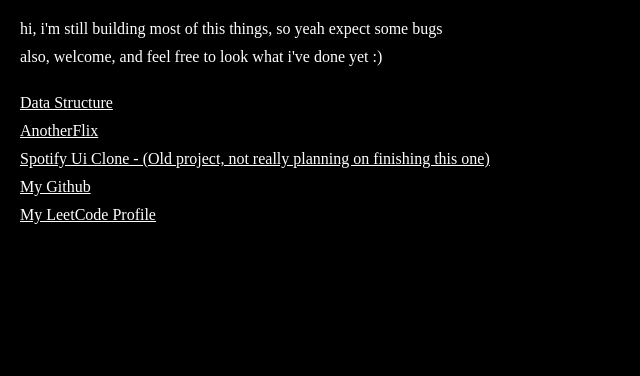
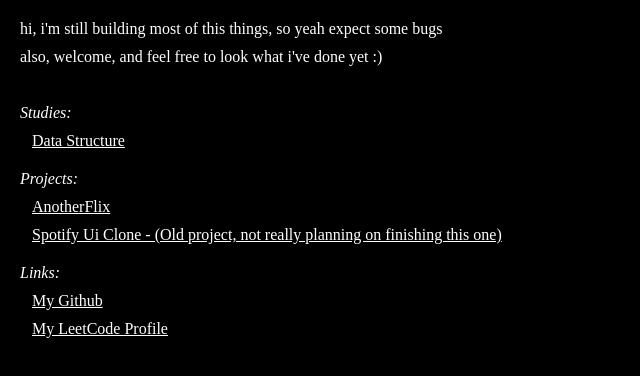
Before and after one commit to GuztaJF-DS/portfolio, a Next.js app: page / in a window 1280 px wide. Shown: the top 376 px of the page, without its empty margins (0-640 px from the left). Built offline with nearby package versions, Linux system fonts and the light colour scheme.

Commit message:
feat: organized the main menu

```diff
--- a/src/pages/index.tsx
+++ b/src/pages/index.tsx
@@ -1,10 +1,20 @@
 import React from 'react'
 import Link from 'next/link';
+import Styled from 'styled-components';
+
+const MainContainer = Styled.main`
+  .Link {
+    margin-left:12px;
+  }
+  i {
+      margin-top:10px;
+  }
+`;
 
 export default function Home() {
   return (
     <>
-      <main>
+      <MainContainer>
         <p>
           hi, i&apos;m still building most of this things, so yeah expect some bugs
         </p>
@@ -12,22 +22,31 @@ export default function Home() {
           also, welcome, and feel free to look what i&apos;ve done yet :)
         </p>
         <br/>
-        <Link href={'/dataStructure'}>
+        <i>
+          Studies:
+        </i>
+        <Link href={'/dataStructure'} className={"Link"}>
           Data Structure
         </Link>
-        <Link href={'https://anotherflix.vercel.app/'}>
+        <i>
+          Projects:
+        </i>
+        <Link href={'https://anotherflix.vercel.app/'} className={"Link"}>
           AnotherFlix
         </Link>
-        <Link href={'https://spotifycloneui.netlify.app/'}>
+        <Link href={'https://spotifycloneui.netlify.app/'} className={"Link"}>
           Spotify Ui Clone - (Old project, not really planning on finishing this one)
         </Link>
-        <Link href={'https://github.com/GuztaJF-DS'}>
+        <i>
+          Links:
+        </i>
+        <Link href={'https://github.com/GuztaJF-DS'} className={"Link"}>
           My Github
         </Link>
-        <Link href={'https://leetcode.com/noobshippuden13/'}>
+        <Link href={'https://leetcode.com/noobshippuden13/'} className={"Link"}>
           My LeetCode Profile
         </Link>
-      </main>
+      </MainContainer>
     </>
   );
 }
```
